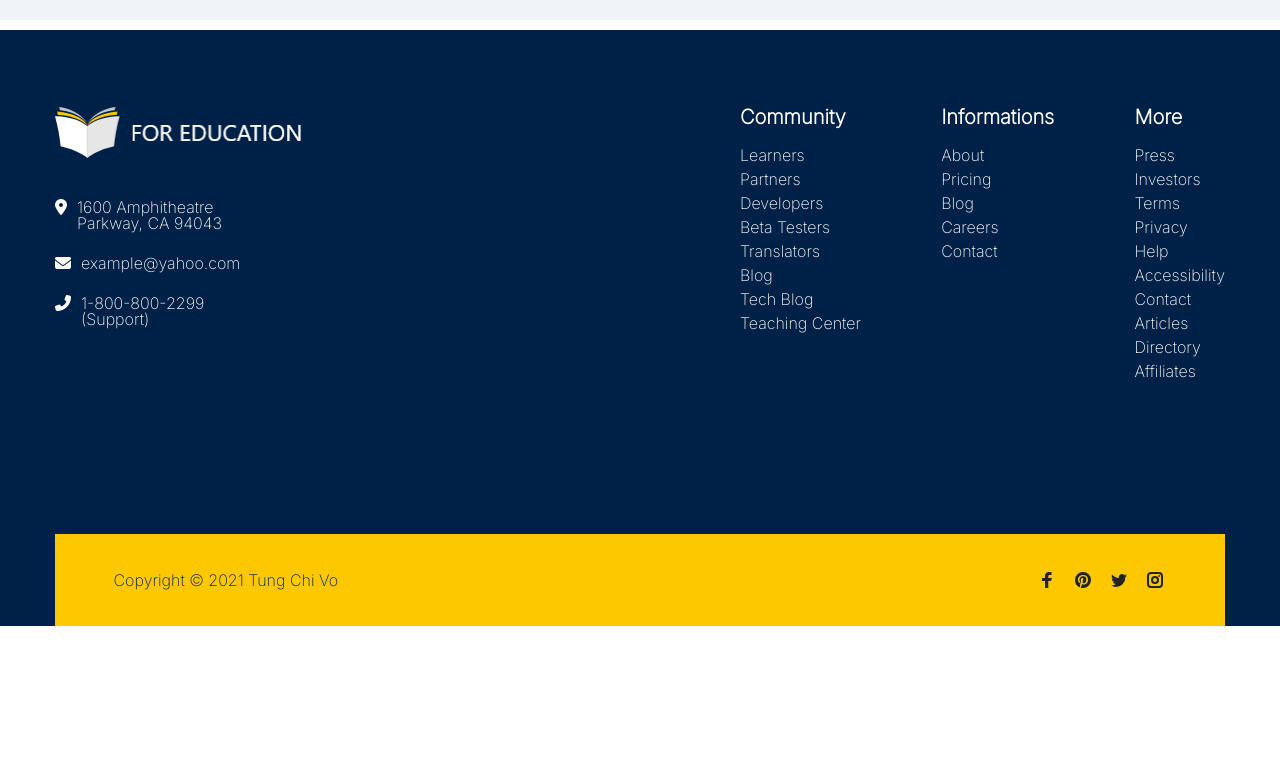
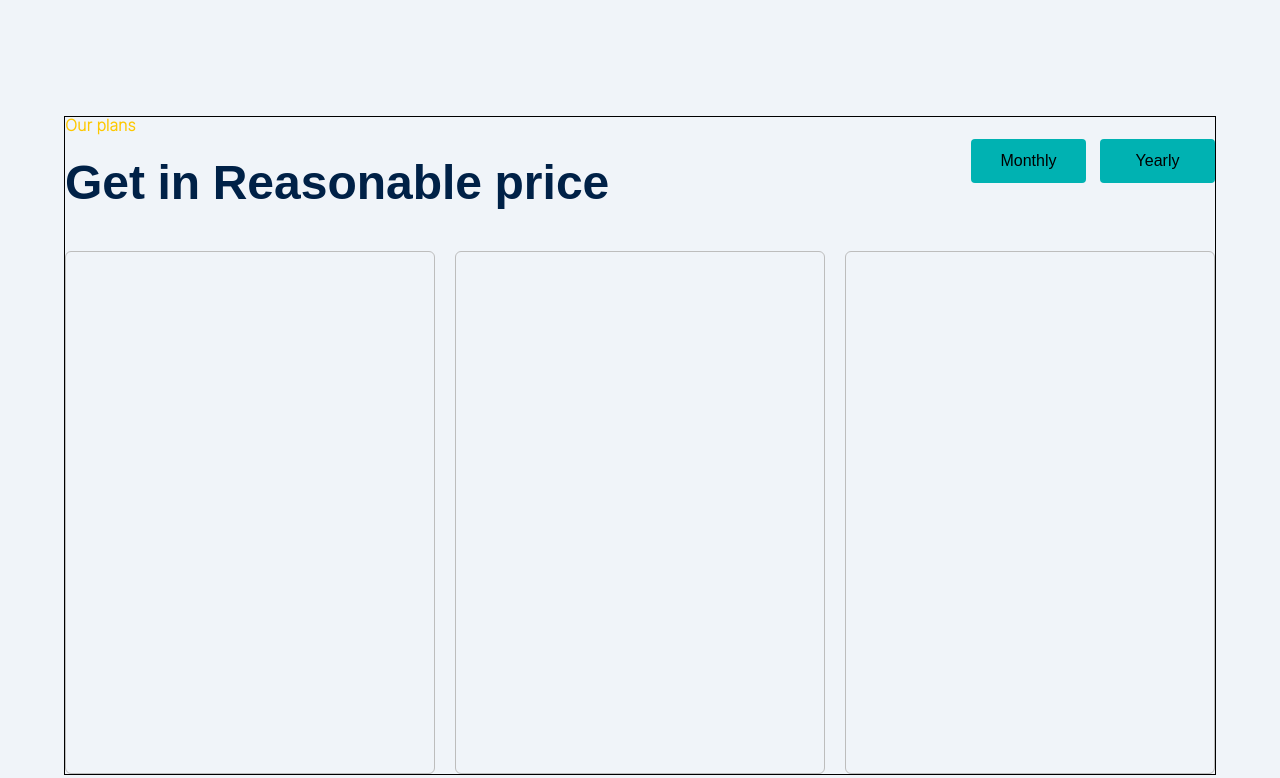
Before and after one commit to kutsia000/FinalProject, a plain HTML site: page pricing.html in a window 1280 px wide. Shown: the part 128-906 px from the top of the page. Before the commit the page ends 800 px from the top, so only its background shows below. Drawn offline with Linux system fonts and the light colour scheme.

Commit message:
begun pricing

```diff
--- a/pricing.html
+++ b/pricing.html
@@ -53,7 +53,27 @@
         </div>
     </header>
 
-
+    <section>
+        <div class="prices-container">
+            <div class="prices-wraper">
+                <div class="prices-title-search">
+                    <div class="prices-titles">
+                        <h6>Our plans</h6>
+                        <h2>Get in Reasonable price</h2>
+                    </div>
+                    <div class="prices-buttons-container">
+                        <button class="date-button" type="button">Monthly</button>
+                        <button class="date-button" type="button">Yearly</button>
+                    </div>
+                </div>
+                <div class="price-cards-container">
+                    <div class="price-card"></div>
+                    <div class="price-card"></div>
+                    <div class="price-card"></div>
+                </div>
+            </div>
+        </div>
+    </section>
 
     <footer class="footer">
         <div class="footer-container">
--- a/styles/style.css
+++ b/styles/style.css
@@ -346,6 +346,10 @@ h2 {
     position: relative;
 }
 
+.course-card:hover {
+    box-shadow: 2px 2px #707070;
+}
+
 .course-card-image {
     width: 100%;
     height: 200px;
@@ -429,3 +433,84 @@ h2 {
     font-size: 16px;
     font-family: 'Inter', sans-serif;
 }
+
+/* prices */
+
+.prices-container {
+    display: flex;
+    justify-content: center;
+    align-items: center;
+    width: 100%;
+    height: 850px;
+    background-color: #F0F4F9;
+}
+
+.prices-wraper {
+    max-width: 1170px;
+    width: 90%;
+    height: 659px;
+    display: flex;
+    justify-content: space-between;
+    flex-direction: column;
+    border: 1px solid;
+}
+
+.prices-title-search {
+    width: 100%;
+    height: 88px;
+    display: flex;
+    justify-content: space-between;
+    align-items: center;
+}
+
+.prices-titles {
+    max-width: 585px;
+    height: 88px;
+    display: flex;
+    justify-content: space-between;
+    flex-direction: column;
+}
+
+.prices-titles h2 {
+    font-size: 48px;
+    font-weight: bolder;
+    color: var(--a-color);
+}
+
+.prices-titles h6 {
+    font-size: 16px;
+    font-weight: bold;
+    color: var(--main-yellow);
+}
+
+.prices-buttons-container {
+    max-width: 244px;
+    width: 51%;
+    height: 52px;
+    display: flex;
+    justify-content: space-between;
+    align-items: center;
+}
+
+.date-button  {
+    width: 115px;
+    height: 44px;
+    border: none;
+    border-radius: 4px;
+    background-color: #00B2B2;
+    font-size: 16px;
+}
+
+.price-cards-container {
+    width: 100%;
+    height: auto;
+    display: flex;
+    justify-content: space-between;
+}
+
+.price-card {
+    width: 370px;
+    height: 523px;
+    border: 1px solid #BDBDBD;
+    border-radius: 6px;
+}
```
